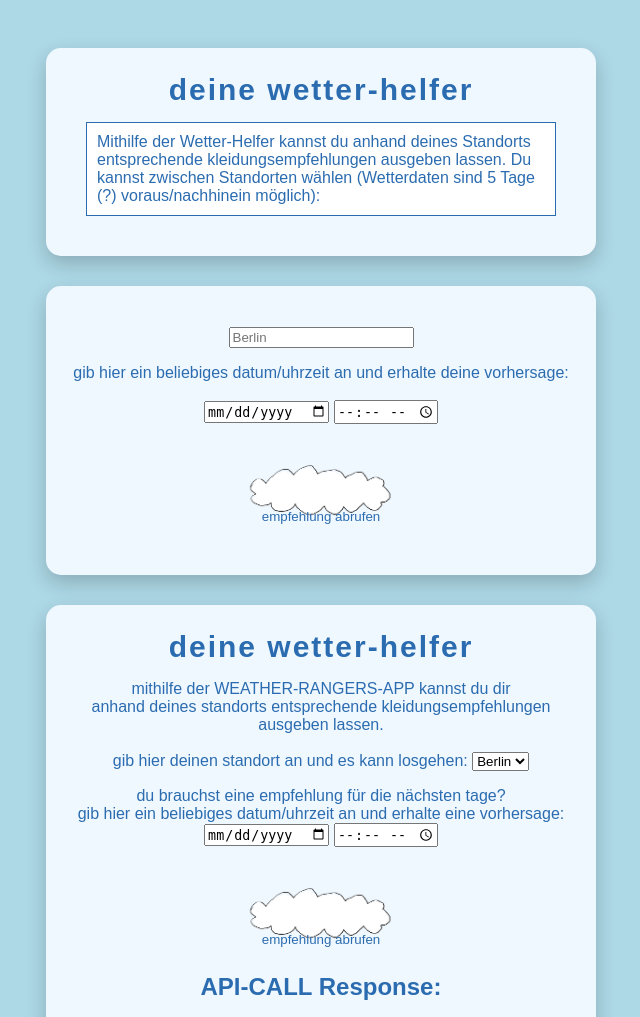
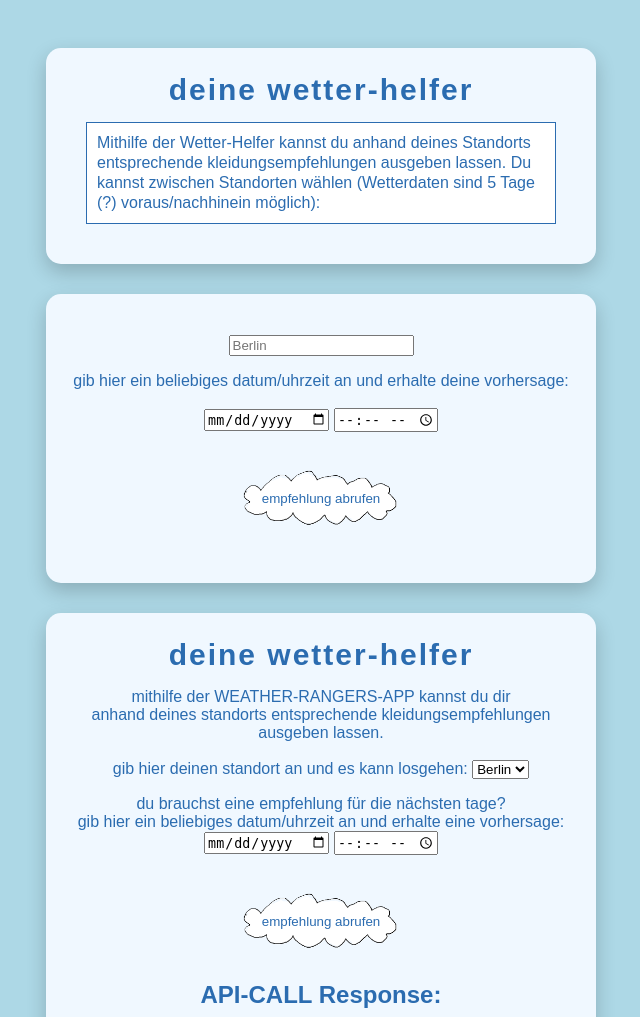
Before and after one commit to kseniia-koverska/weather_ranger, a Flask app: page / in a window 1280 px wide. Shown: the top 1017 px of the page, without its empty margins (319-959 px from the left). Run offline with Flask 3, Linux system fonts and the light colour scheme.

Commit message:
fixed button css

```diff
--- a/frontend/Wetter/templates/index-test.html
+++ b/frontend/Wetter/templates/index-test.html
@@ -12,10 +12,10 @@
 
 
 
-	<h1>deine wetter-helfer</h1>
+	<h1>Weather Ranger</h1>
 
 	<div class="description">
-		Mithilfe der Wetter-Helfer kannst du
+		Mithilfe von <strong>Weather Ranger</strong> kannst du
 		anhand deines Standorts entsprechende kleidungsempfehlungen
 		ausgeben lassen.
 		<br><br>
--- a/static/style.css
+++ b/static/style.css
@@ -26,17 +26,18 @@ h2 {
 
 .cloud-btn {
     background-image: url('wolke.png');
-    background-size: contain;
+    background-size: cover;
     background-repeat: no-repeat;
     background-position: center;
     background-color: transparent;
+
+
 
     width: 170px;
     height: 110px;
     border: none;
     cursor: pointer;
-    text-align: center;
-    padding-top: 43px;
+    padding-bottom: 10px;
     color: #2b6cb0;
 }
 
@@ -76,6 +77,7 @@ h2 {
 
 .description {
 	text-align: start;
+    line-height: 20px;
     margin: 15px;
 	background-color: white;
 	border: 1px solid #2b6cb0;
```
